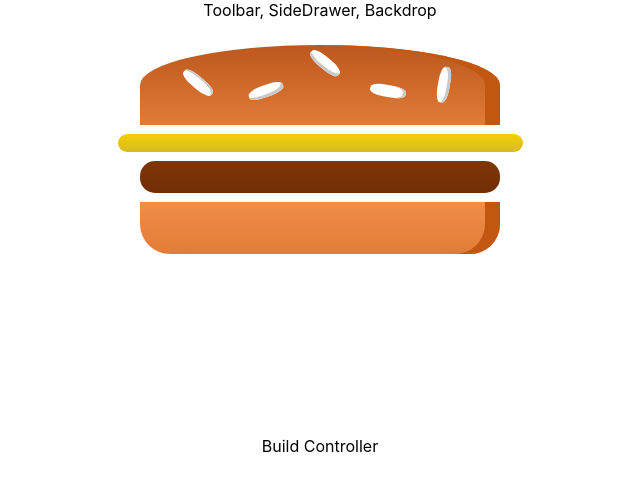
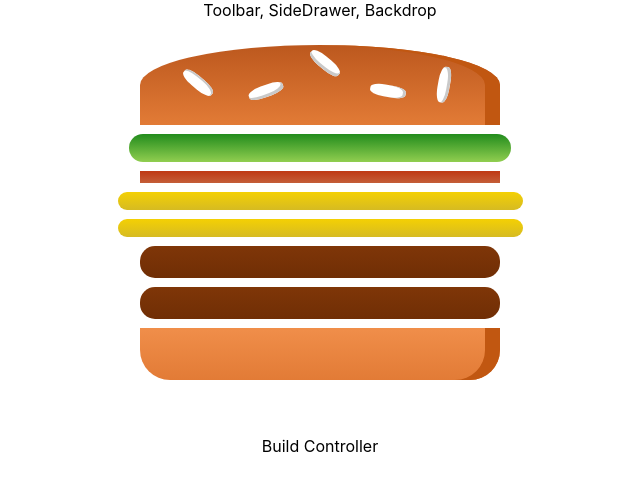
Before and after one commit to prabhatthapa/burger-app, a React (Create React App) app: page / in a window 1280 px wide. Shown: the top 490 px of the page, without its empty margins (320-960 px from the left). Built offline with nearby package versions, Linux system fonts and the light colour scheme.

Commit message:
Add ingredients dynamically

```diff
--- a/src/Components/Burger/Burger.js
+++ b/src/Components/Burger/Burger.js
@@ -5,11 +5,19 @@
 import "./Burger.css";
 
 const burger = (props) => {
+  const transformdIngredients = Object.keys(props.ingredients).map(
+    (ingredientKey) => {
+      return [...Array(props.ingredients[ingredientKey])].map((_, i) => {
+        return (
+          <BurgerIngredient key={ingredientKey + i} type={ingredientKey} />
+        );
+      });
+    }
+  );
   return (
     <div className="Burger">
       <BurgerIngredient type="bread-top" />
-      <BurgerIngredient type="cheese" />
-      <BurgerIngredient type="meat" />
+      {transformdIngredients}
       <BurgerIngredient type="bread-bottom" />
     </div>
   );
--- a/src/Containers/BurgerBuilder/BurgerBuilder.js
+++ b/src/Containers/BurgerBuilder/BurgerBuilder.js
@@ -3,10 +3,18 @@
 import Aux from "../../hoc/Aux";
 
 class BurgerBuilder extends Component {
+  state = {
+    ingredients: {
+      salad: 1,
+      bacon: 1,
+      cheese: 2,
+      meat: 2,
+    },
+  };
   render() {
     return (
       <Aux>
-        <Burger />
+        <Burger ingredients={this.state.ingredients} />
         <div>Build Controller</div>
       </Aux>
     );
```
